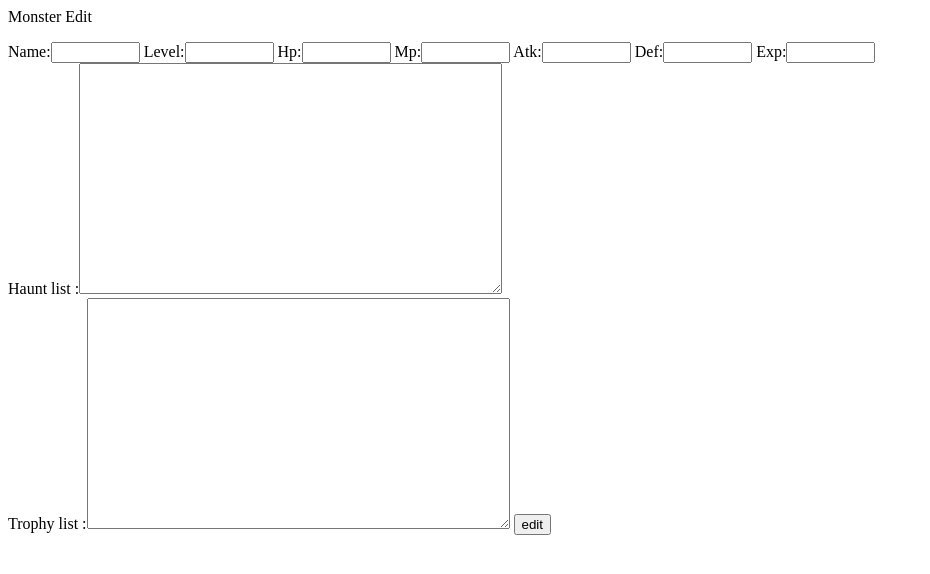
After one commit to FTS152/MSv113, a CodeIgniter app: the page made by application/views/monster_edit.php in a window 1280 px wide. The commit adds this page. Shown: the top 574 px of the page, without its empty margins (0-930 px from the left). Run offline with CodeIgniter, Linux system fonts and the light colour scheme; data that the repository does not hold is empty.

Commit message:
edit feature done

```diff
--- /dev/null
+++ b/application/views/monster_edit.php
@@ -0,0 +1,24 @@
+<p class="title">Monster Edit</p>
+<?php
+$attributes = array(
+	'id' => 'edit',
+	'name' => 'edit',
+	'method' => 'GET'
+);
+echo form_open('monster/edit/',$attributes);
+?>
+<input type="hidden" name="id" value=<?php echo $_GET['id']; ?> size="8">
+Name:<input type="text" name="name" size="8">
+Level:<input type="text" name="level" size="8">
+Hp:<input type="text" name="hp" size="8">
+Mp:<input type="text" name="mp" size="8">
+Atk:<input type="text" name="atk" size="8">
+Def:<input type="text" name="def" size="8">
+Exp:<input type="text" name="exp" size="8">
+<div>
+Haunt list :<textarea name="hauntlist" rows="15" cols="50"></textarea>
+<div>
+Trophy list :<textarea name="trophylist" rows="15" cols="50"></textarea>
+ <input type="submit" value="edit">
+
+ </form>
--- a/application/views/monster_view.php
+++ b/application/views/monster_view.php
@@ -1,2 +1,3 @@
 <div>
+<a href="../edit/?id=<?php echo $_GET['id']; ?>">edit</a>
 <a href="../delete/?id=<?php echo $_GET['id']; ?>">delete</a>
```
Also changed, not shown: application/controllers/monster.php (+10 -7 lines).
